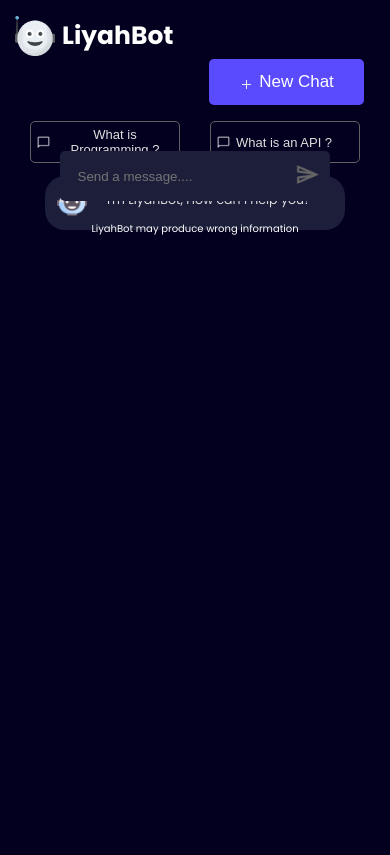
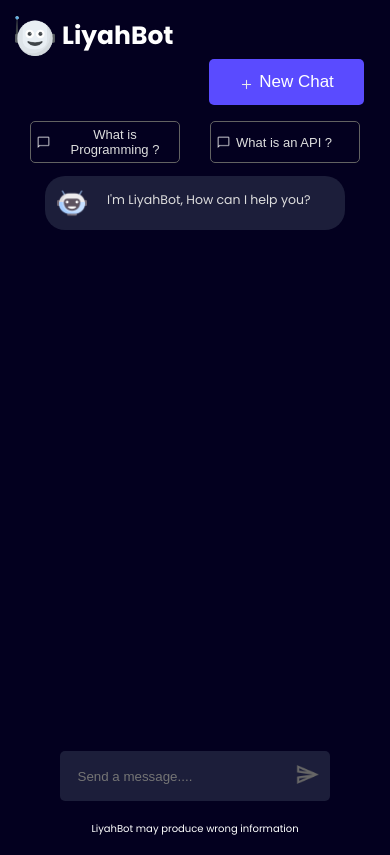
Before and after one commit to Babyliy/chatgpt-clone, a React (Vite) app: page / in a window 390 px wide. Built offline with nearby package versions, Linux system fonts and the light colour scheme; no server answers.

Commit message:
Update App.css

```diff
--- a/src/App.css
+++ b/src/App.css
@@ -251,5 +251,6 @@ width: 27rem;
 }
 .chatFooter{
   position: fixed;
+  margin-top: 60rem;
 }
 }
```
